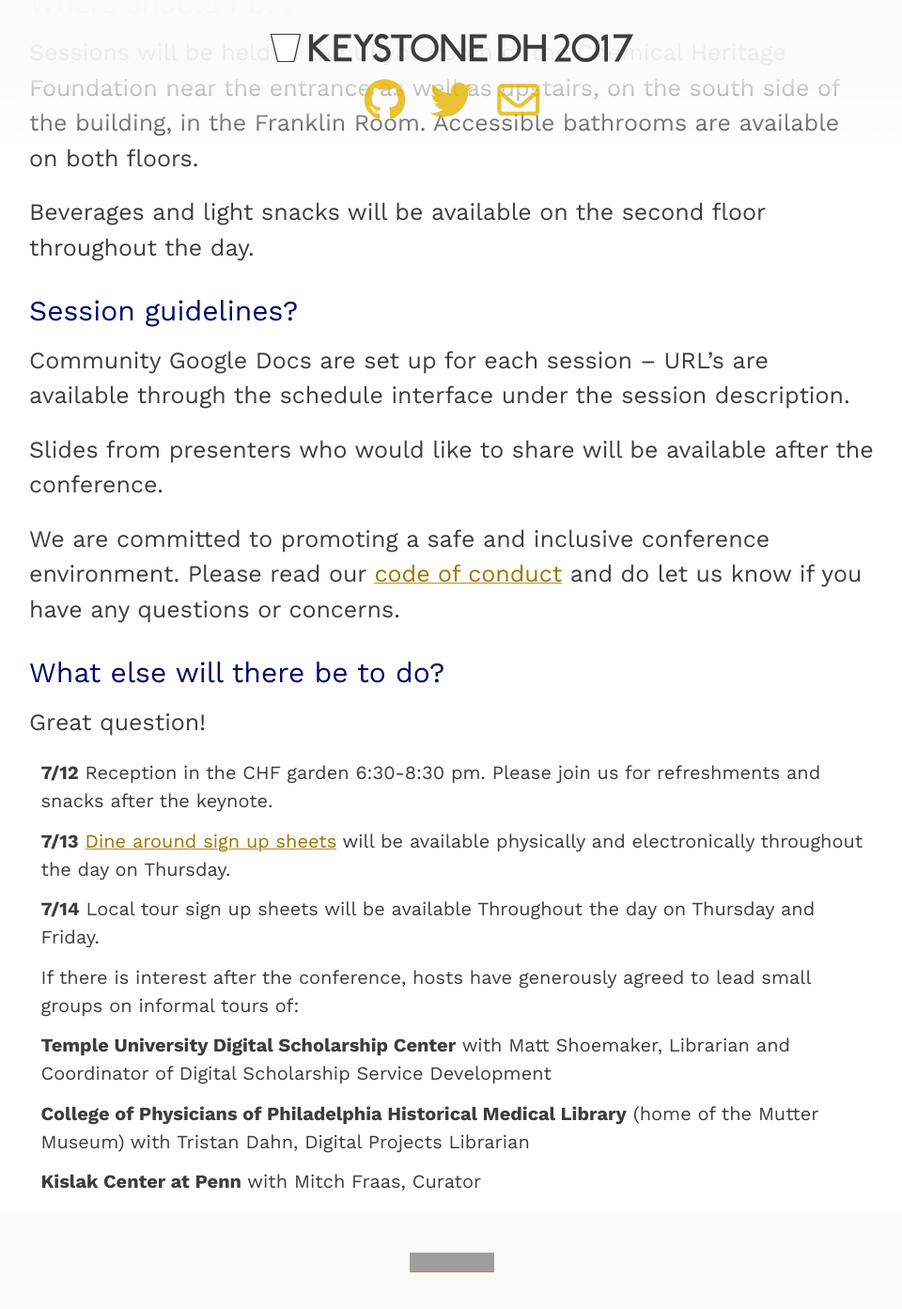
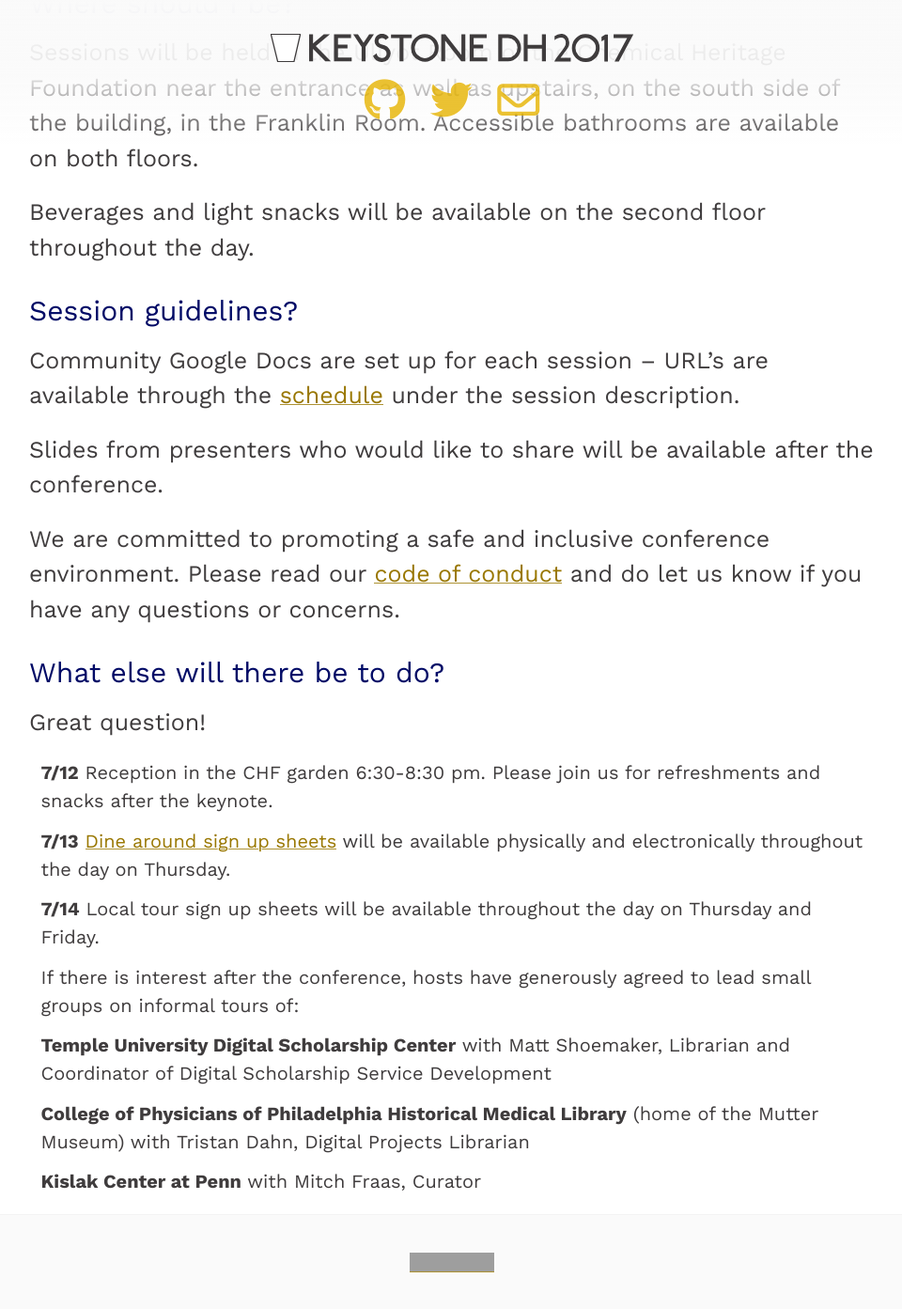
Before and after one commit to histlib/2017, a Jekyll site: the page built from info.md, in a window 1280 px wide and 1400 px high, scrolled down 890 px. Shown: the top 1393 px of the window at 94% size, without its empty margins (159-1119 px from the left). Built offline with Jekyll 4.4.1, drawn with Linux system fonts in a browser that asks for light colours; nearby versions of some CDN libraries; grey boxes are pictures that could not be loaded.

Commit message:
updates format on info page

```diff
--- a/info.md
+++ b/info.md
@@ -29,7 +29,7 @@ Beverages and light snacks will be available on the second floor throughout the
 
 ## Session guidelines?
 
-Community Google Docs are set up for each session -- URL's are available through the schedule interface under the session description.
+Community Google Docs are set up for each session -- URL's are available through the [schedule]({{ '/schedule' | prepend: site.github.url }}) under the session description.
 
 Slides from presenters who would like to share will be available after the conference.
 
@@ -41,7 +41,7 @@ Great question!
 
 - **7/12** Reception in the CHF garden 6:30-8:30 pm. Please join us for refreshments and snacks after the keynote.
 - **7/13** [Dine around sign up sheets](https://goo.gl/NDSKej) will be available physically and electronically throughout the day on Thursday.
-- **7/14** Local tour sign up sheets will be available Throughout the day on Thursday and Friday.
+- **7/14** Local tour sign up sheets will be available throughout the day on Thursday and Friday.
 - If there is interest after the conference, hosts have generously agreed to lead small groups on informal tours of:
 - **Temple University Digital Scholarship Center** with Matt Shoemaker, Librarian and Coordinator of Digital Scholarship Service Development
 - **College of Physicians of Philadelphia Historical Medical Library** (home of the Mutter Museum) with Tristan Dahn, Digital Projects Librarian
```
